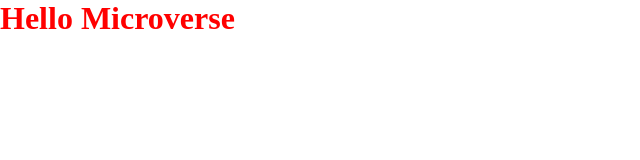
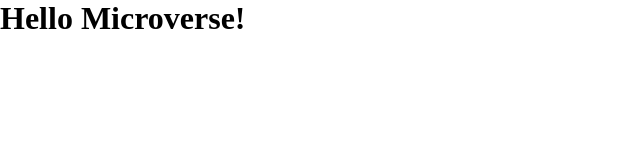
Before and after one commit to sibomana123/MV_Hello__project, a website: page index.html in a window 1280 px wide. Shown: the whole page, without its empty margins (0-640 px from the left). Drawn offline with Linux system fonts and the light colour scheme.

Commit message:
addition ! in html fine and change color in css

```diff
--- a/index.html
+++ b/index.html
@@ -8,7 +8,7 @@
 </head>
 <body>
 
-  <h1>Hello Microverse</h1>
+  <h1>Hello Microverse!</h1>
 
 </body>
 </html>
--- a/styles.css
+++ b/styles.css
@@ -6,6 +6,6 @@
 }
 
 h1 {
-  color: red;
+  color: rgb(49, 34, 34)(49, 34, 34);
   font-size: 32px;
 }
```
